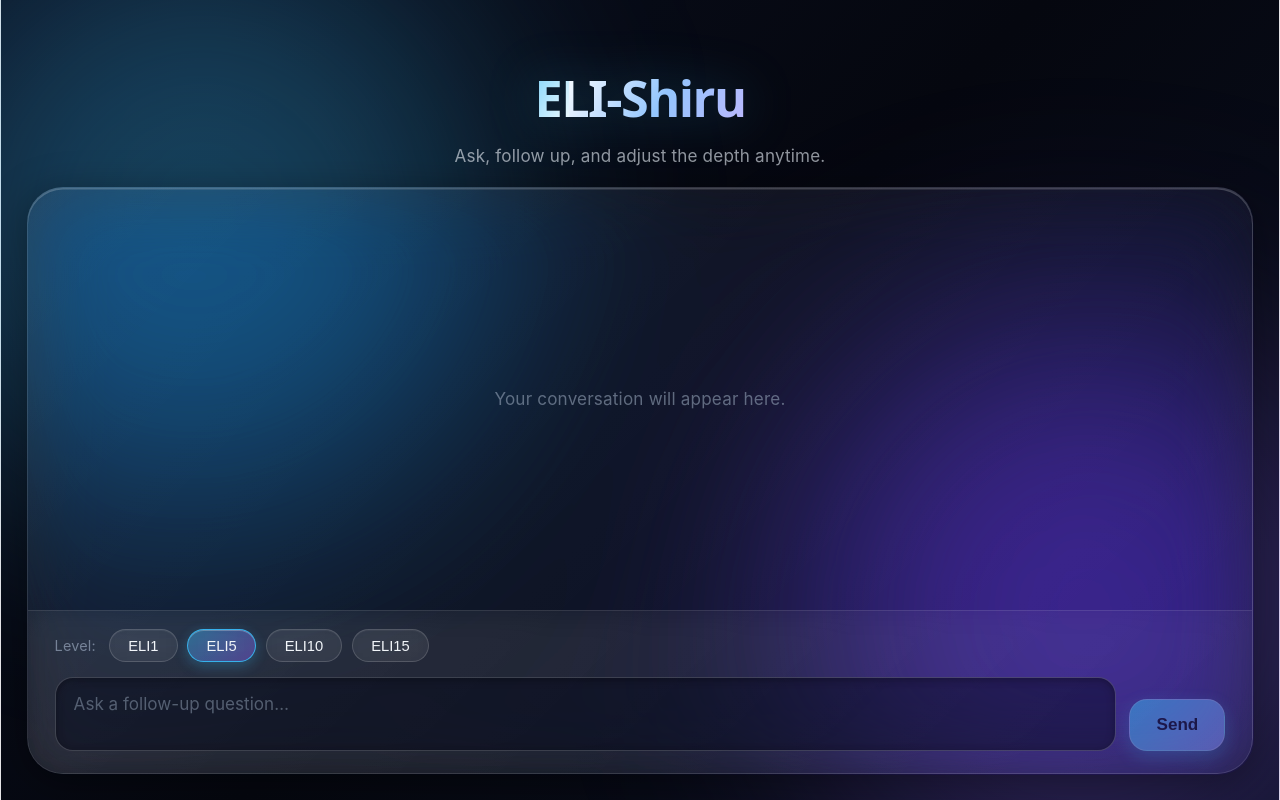
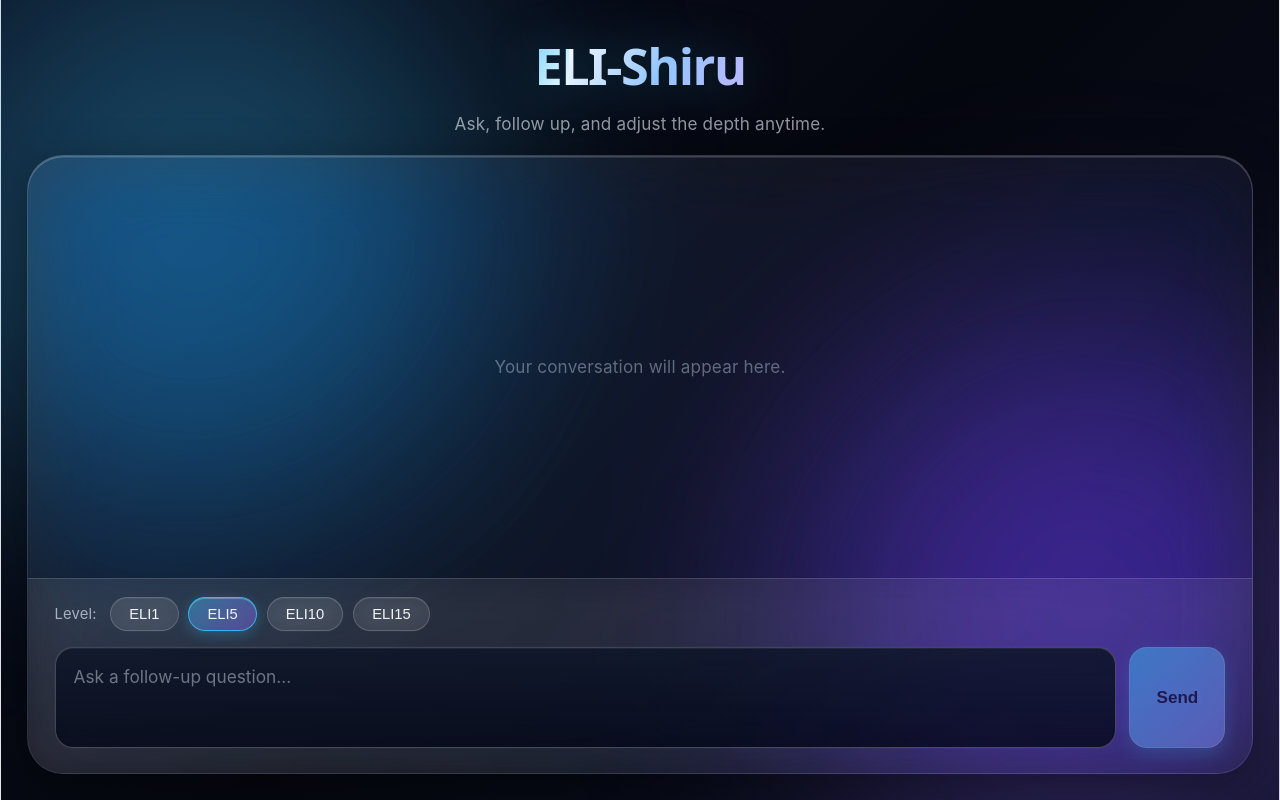
Before and after one commit to pratyoshdesaraju/ELI-shiru, a React (Vite) app in the folder eli-shiru-frontend/: page / in a window 1280 px wide. Built offline with nearby package versions, Linux system fonts and the light colour scheme.

Commit message:
Added fixed layout for response section

```diff
--- a/eli-shiru-frontend/src/App.jsx
+++ b/eli-shiru-frontend/src/App.jsx
@@ -85,11 +85,10 @@ function App() {
   return (
     <div
       style={{
-        minHeight: "100vh",
+        height: "100vh",
         width: "100%",
         position: "relative",
-        overflowX: "hidden",
-        overflowY: "hidden",
+        overflow: "hidden",
         background:
           "linear-gradient(135deg, #0a0f1f 0%, #05070f 50%, #0a0f1f 100%)",
         color: "#f1f5f9",
@@ -120,11 +119,11 @@ function App() {
         html, body, #root {
           margin: 0;
           width: 100%;
-          min-height: 100%;
+          height: 100%;
           overflow: hidden;
         }
         ::placeholder {
-          color: rgba(148, 163, 184, 0.5);
+          color: rgba(203, 213, 225, 0.5);
         }
         ::-webkit-scrollbar {
           width: 8px;
@@ -176,18 +175,19 @@ function App() {
       <div
         style={{
           width: "100%",
-          minHeight: "100vh",
+          height: "100vh",
           padding: "clamp(1rem, 2vw, 2rem)",
           display: "flex",
           flexDirection: "column",
+          gap: "1rem",
           zIndex: 1,
           position: "relative",
           boxSizing: "border-box",
+          overflow: "hidden",
         }}
       >
         <header
           style={{
-            marginBottom: "1rem",
             textAlign: "center",
             flexShrink: 0,
           }}
@@ -199,7 +199,7 @@ function App() {
               letterSpacing: "-0.03em",
               lineHeight: 1.3,
               padding: "0.15em 0",
-              marginBottom: "0.25rem",
+              margin: "0 0 0.25rem 0",
               display: "inline-block",
               backgroundImage:
                 "linear-gradient(120deg, #ffffff 0%, #93c5fd 25%, #c4b5fd 50%, #38bdf8 75%, #ffffff 100%)",
@@ -228,6 +228,7 @@ function App() {
         <section
           style={{
             flex: 1,
+            minHeight: 0,
             width: "100%",
             minWidth: 0,
             display: "flex",
@@ -241,22 +242,19 @@ function App() {
             boxShadow:
               "0 8px 40px rgba(0, 0, 0, 0.4), 0 1.5px 0 rgba(255,255,255,0.2) inset",
             overflow: "hidden",
-            minHeight: 0,
-            boxSizing: "border-box",
           }}
         >
           <div
             ref={scrollRef}
             style={{
               flex: 1,
+              minHeight: 0,
               overflowY: "auto",
               overflowX: "hidden",
               padding: "1.5rem",
               display: "flex",
               flexDirection: "column",
               gap: "1rem",
-              minHeight: 0,
-              minWidth: 0,
             }}
           >
             {messages.length === 0 && !isLoading && (
@@ -370,16 +368,16 @@ function App() {
 
           <div
             style={{
-              borderTop: "1px solid rgba(255, 255, 255, 0.10)",
-              padding: "1rem 1.5rem 1.25rem",
+              flexShrink: 0,
+              borderTop: "1px solid rgba(255, 255, 255, 0.16)",
+              padding: "1rem 1.5rem 1.4rem",
               display: "flex",
               flexDirection: "column",
-              gap: "0.85rem",
-              flexShrink: 0,
-              background: "rgba(255, 255, 255, 0.03)",
-              backdropFilter: "blur(16px)",
-              WebkitBackdropFilter: "blur(16px)",
-              boxSizing: "border-box",
+              gap: "0.9rem",
+              background:
+                "linear-gradient(180deg, rgba(255,255,255,0.06) 0%, rgba(255,255,255,0.03) 100%)",
+              backdropFilter: "blur(20px)",
+              WebkitBackdropFilter: "blur(20px)",
             }}
           >
             <div
@@ -393,8 +391,8 @@ function App() {
             >
               <span
                 style={{
-                  fontSize: "0.8rem",
-                  color: "rgba(148, 163, 184, 0.72)",
+                  fontSize: "0.82rem",
+                  color: "rgba(203, 213, 225, 0.78)",
                   marginRight: "0.2rem",
                 }}
               >
@@ -409,14 +407,14 @@ function App() {
                     onClick={() => setLevel(lvl)}
                     aria-pressed={active}
                     style={{
-                      padding: "0.42rem 1rem",
+                      padding: "0.46rem 1rem",
                       borderRadius: "9999px",
                       border: active
                         ? "1px solid rgba(56, 189, 248, 0.9)"
-                        : "1px solid rgba(255, 255, 255, 0.16)",
+                        : "1px solid rgba(255, 255, 255, 0.18)",
                       background: active
                         ? "linear-gradient(135deg, rgba(56,189,248,0.42), rgba(139,92,246,0.42))"
-                        : "rgba(255, 255, 255, 0.06)",
+                        : "rgba(255, 255, 255, 0.08)",
                       backdropFilter: "blur(12px)",
                       WebkitBackdropFilter: "blur(12px)",
                       color: "#f1f5f9",
@@ -426,7 +424,7 @@ function App() {
                       transition: "all 0.25s ease",
                       boxShadow: active
                         ? "0 4px 14px rgba(56, 189, 248, 0.28), inset 0 1px 0 rgba(255,255,255,0.25)"
-                        : "inset 0 1px 0 rgba(255,255,255,0.05)",
+                        : "inset 0 1px 0 rgba(255,255,255,0.06)",
                     }}
                   >
                     {lvl}
@@ -440,7 +438,7 @@ function App() {
               style={{
                 display: "flex",
                 gap: "0.75rem",
-                alignItems: "flex-end",
+                alignItems: "stretch",
                 width: "100%",
                 minWidth: 0,
               }}
@@ -454,21 +452,23 @@ function App() {
                     handleSubmit(e);
                   }
                 }}
-                rows={2}
+                rows={3}
                 style={{
                   flex: 1,
                   minWidth: 0,
-                  padding: "0.82rem 1rem",
+                  minHeight: "72px",
+                  padding: "1rem",
                   borderRadius: "1rem",
-                  border: "1px solid rgba(255, 255, 255, 0.18)",
-                  backgroundColor: "rgba(2, 6, 23, 0.45)",
-                  color: "#f1f5f9",
+                  border: "1px solid rgba(255, 255, 255, 0.22)",
+                  background:
+                    "linear-gradient(180deg, rgba(15, 23, 42, 0.88) 0%, rgba(2, 6, 23, 0.76) 100%)",
+                  color: "#f8fafc",
                   resize: "none",
-                  fontSize: "0.95rem",
+                  fontSize: "0.96rem",
                   outline: "none",
                   fontFamily: "inherit",
-                  boxSizing: "border-box",
-                  boxShadow: "inset 0 2px 8px rgba(0,0,0,0.28)",
+                  boxShadow:
+                    "inset 0 1px 0 rgba(255,255,255,0.06), 0 0 0 1px rgba(255,255,255,0.02)",
                 }}
                 placeholder="Ask a follow-up question…"
               />
@@ -476,7 +476,8 @@ function App() {
                 type="submit"
                 disabled={!question.trim() || isLoading}
                 style={{
-                  padding: "0.82rem 1.45rem",
+                  minWidth: "96px",
+                  padding: "0.95rem 1.45rem",
                   borderRadius: "1rem",
                   border: "1px solid rgba(255,255,255,0.22)",
                   background: isLoading
@@ -493,7 +494,7 @@ function App() {
                   flexShrink: 0,
                 }}
               >
-                {isLoading ? "…" : "Send"}
+                {isLoading ? "..." : "Send"}
               </button>
             </form>
           </div>
```
